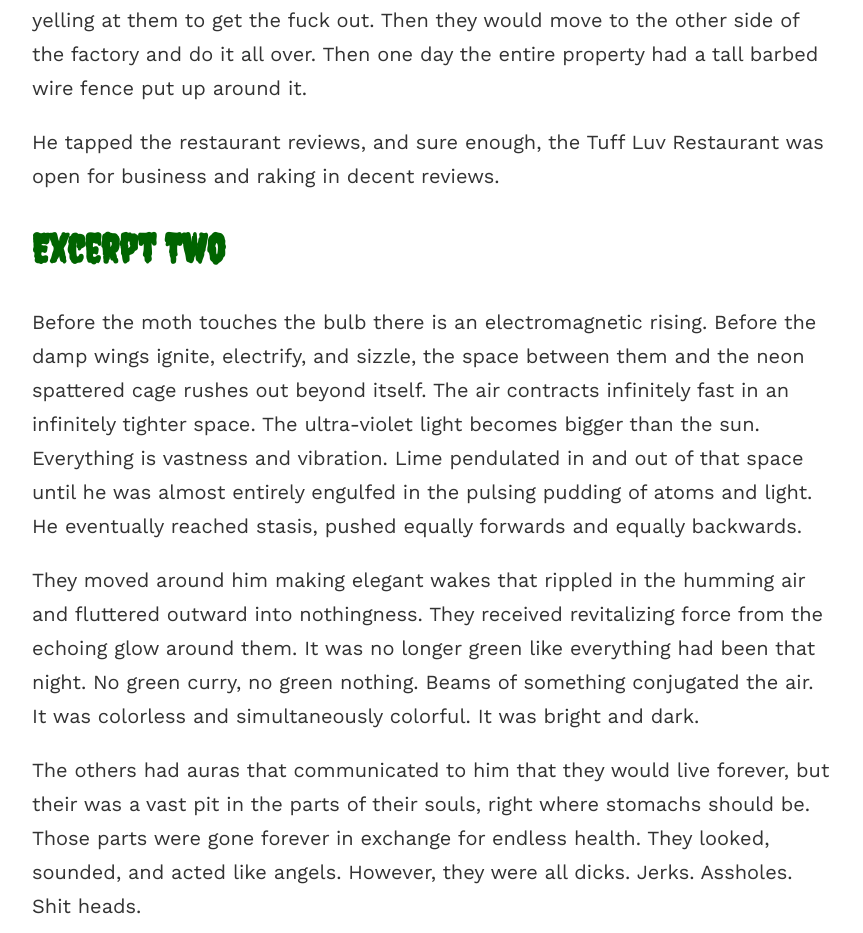
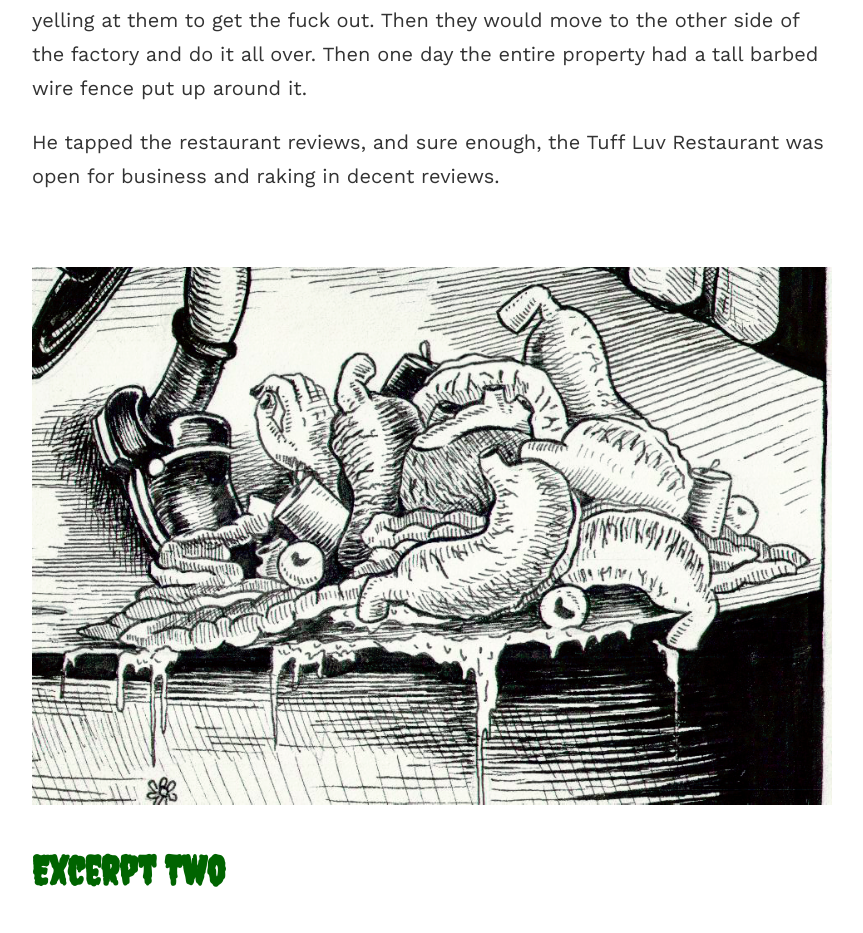
Before and after one commit to blake1ward/tuffluvtheme, a Jekyll site: the page built from _posts/2016-09-18-excerpt.md, in a window 1280 px wide. Shown: the part 977-1910 px from the top of the page, without its empty margins (208-1071 px from the left). Built offline with Jekyll 4.4.1, drawn with Linux system fonts in a browser that asks for light colours.

Commit message:
Update 2016-09-18-excerpt.md

```diff
--- a/_posts/2016-09-18-excerpt.md
+++ b/_posts/2016-09-18-excerpt.md
@@ -14,15 +14,21 @@ date:   2016-09-18 23:34:56 +0530
 Lime grew up in the area when the factory still manufactured baby food. He grew up eating the stuff. In fact, when Lime was little, Tuff Luv was all his parents fed him.</p>
 <p>Travis and Lime used to take their BMX bikes out to the factory. It was a far ride from their houses, but it was worth the trip for the dirt mounds. They would ride around until the custodian would come out in a golf cart, smoking cigarettes, yelling at them to get the fuck out. Then they would move to the other side of the factory and do it all over. Then one day the entire property had a tall barbed wire fence  put up around it.</p>
 <p>He tapped the restaurant reviews, and sure enough, the Tuff Luv Restaurant was open for business and raking in decent reviews.</p>
+<br>
 
+<img src="/tuffluvtheme/images/pile.png" alt="pile close">
 
 <h2>Excerpt Two</h2>
 <p>Before the moth touches the bulb there is an electromagnetic rising. Before the damp wings ignite, electrify, and sizzle, the space between them and the neon spattered cage rushes out beyond itself. The air contracts infinitely fast in an infinitely tighter space. The ultra-violet light becomes bigger than the sun. Everything is vastness and vibration. Lime pendulated in and out of that space until he was almost entirely engulfed in the pulsing pudding of atoms and light. He eventually reached stasis, pushed equally forwards and equally backwards.</p>
 <p>They moved around him making elegant wakes that rippled in the humming air and fluttered outward into nothingness. They received revitalizing force from the echoing glow around them. It was no longer green like everything had been that night. No green curry, no green nothing. Beams of something conjugated the air. It was colorless and simultaneously colorful. It was bright and dark.</p>
 <p>The others had auras that communicated to him that they would live forever, but their was a vast pit in the parts of their souls, right where stomachs should be. Those parts were gone forever in exchange for endless health. They looked, sounded, and acted like angels. However, they were all dicks. Jerks. Assholes. Shit heads.</p>
 <p>But Lime saw them as alive and well. What did it matter if you were a dick, but you, your family, and your dog would be guaranteed long, healthy lives.</p>
+<br>
+<img src="/tuffluvtheme/images/table.png" alt="babe close">
 
 <h2>Excerpt Three</h2>
 <p>With each step, her stilettos kissed the stage with a loud knock. It was out of rhythm with the bass line; she superimposed herself over the music, steps cadenced for the audience's lustful eyes, brushed over the hourglass textured bass thrums. Light glanced off the bright red of her stilettos, they matched her strawberry lips. She didn't just look amazing; each movement, down to the smallest, inspired a wave of hope in your chest. That to watch her dance -- maybe some of the beauty stays with you.</p>
 <p>Lime's feet were burning down through his shoe's soles, down into the oak stage. His head steamed. If you had some wontons, you could pop the top of his head, stash the wontons in there, wait 12 minutes -- 15 if the wontons are frozen -- pop the top back up, pull em wontons out, and have yourself a delicious snack. You’d just need some sauce.</p>
 <p>"Lean back, and relax," Babe said, softly poking Lime in the chest, pushing him into the back of his chair. She swayed back and raised her arms so her elbows were pointed out to either side and her hands were in front of her face. She started loosening the fingers of one glove.</p>
+<br>
+<img src="/tuffluvtheme/images/dog.png" alt="dog close">
```
